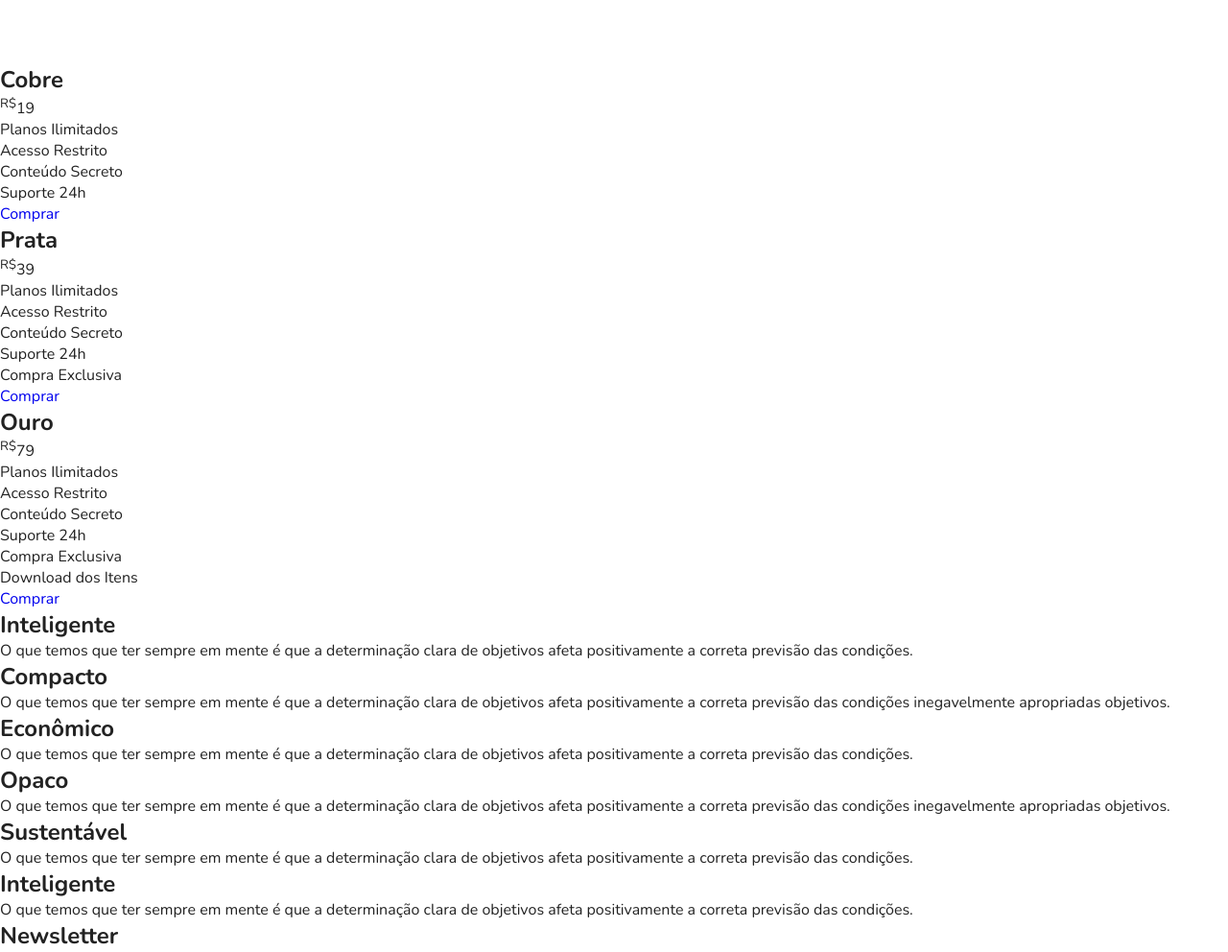
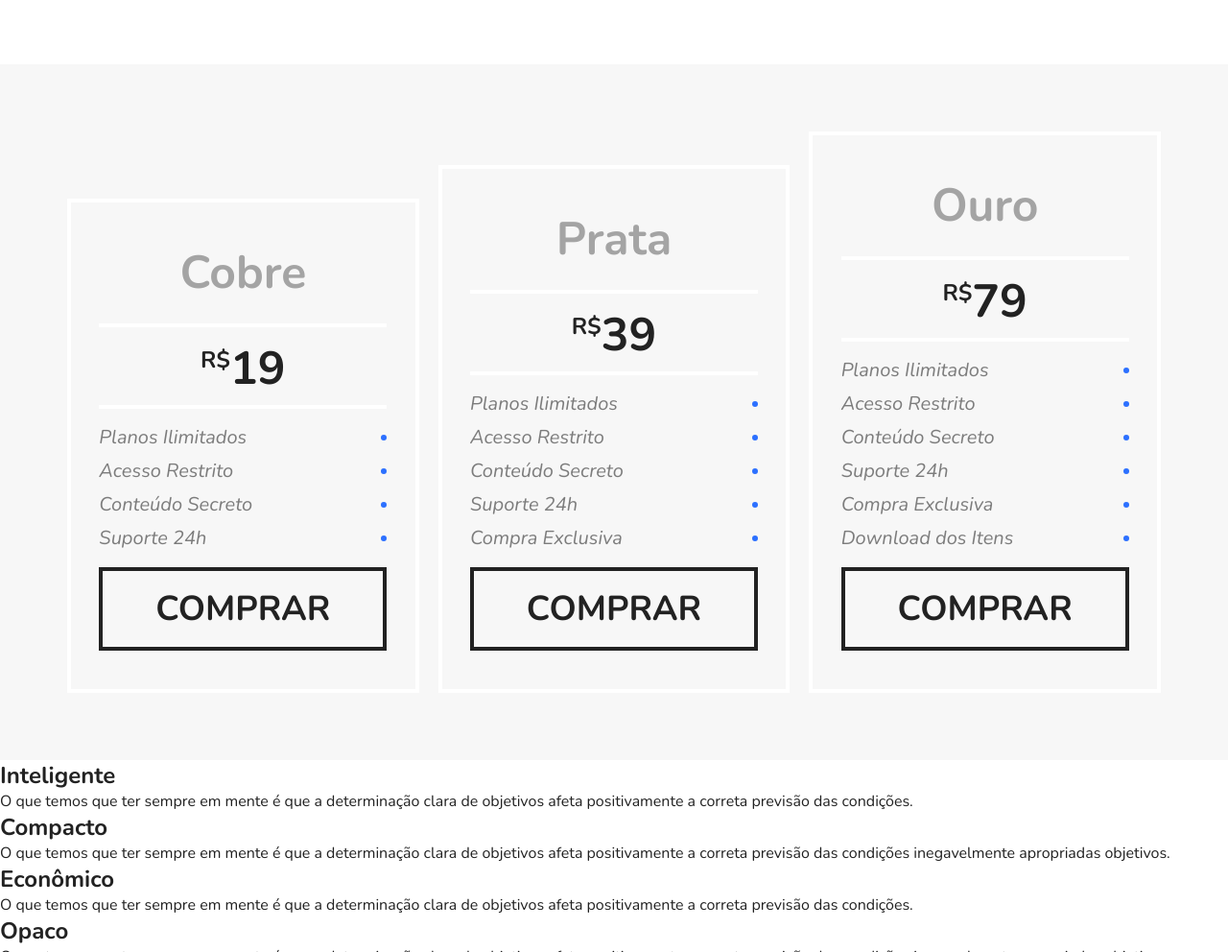
Before and after one commit to VitorQuadros/FlexBlog, a plain HTML site: page index.html in a window 1280 px wide. Shown: the part 1754-2746 px from the top of the page at 96% size. Drawn offline with nearby package versions, Linux system fonts and the light colour scheme.

Commit message:
css: preços

```diff
--- a/css/style.css
+++ b/css/style.css
@@ -180,3 +180,96 @@ img {
 .blue {
   border-top: 8px solid #66d9eb;
 }
+
+/* Preço */
+
+.preco {
+  background: #f7f7f7;
+  padding: 60px;
+  display: flex;
+  flex-wrap: wrap;
+  align-items: flex-end;
+}
+
+.preco-item {
+  flex: 1 1 260px;
+  border: 4px solid white;
+  padding: 20px;
+  margin: 10px;
+}
+
+.preco-item h2 {
+  font-size: 3em;
+  color: #a4a4a4;
+  text-align: center;
+  margin-top: 20px;
+}
+
+.preco-item span {
+  max-width: 300px;
+  margin: 20px auto;
+  display: block;
+  text-align: center;
+  font-weight: bold;
+  padding: 10px 0 5px 0;
+  border-top: 4px solid white;
+  border-bottom: 4px solid white;
+  font-size: 3em;
+}
+
+.preco-item sup {
+  font-size: 1.5rem;
+}
+
+.preco-item ul {
+  max-width: 300px;
+  margin: 20px auto;
+  font-size: 1.25em;
+  line-height: 1;
+  font-style: italic;
+  color: #7c7c7c;
+}
+
+.preco-item li {
+  display: flex;
+  justify-content: space-between;
+  align-items: center;
+  margin-bottom: 15px;
+}
+
+.preco-item li::after {
+  content: "";
+  display: block;
+  width: 6px;
+  height: 6px;
+  background: #2c70ff;
+  border-radius: 50%;
+}
+
+.preco-item a {
+  max-width: 300px;
+  display: block;
+  margin: 20px auto;
+  border: 4px solid;
+  color: #222222;
+  text-transform: uppercase;
+  font-weight: bold;
+  font-size: 2.25em;
+  padding: 15px 0;
+  text-align: center;
+}
+
+@media (max-width: 800px) {
+  .preco {
+    padding-left: 10px;
+    padding-right: 10px;
+  }
+
+  .preco .preco-item:nth-child(3) {
+    order: -2;
+  }
+
+  .preco .preco-item:nth-child(2) {
+    order: -1;
+  }
+}
```
